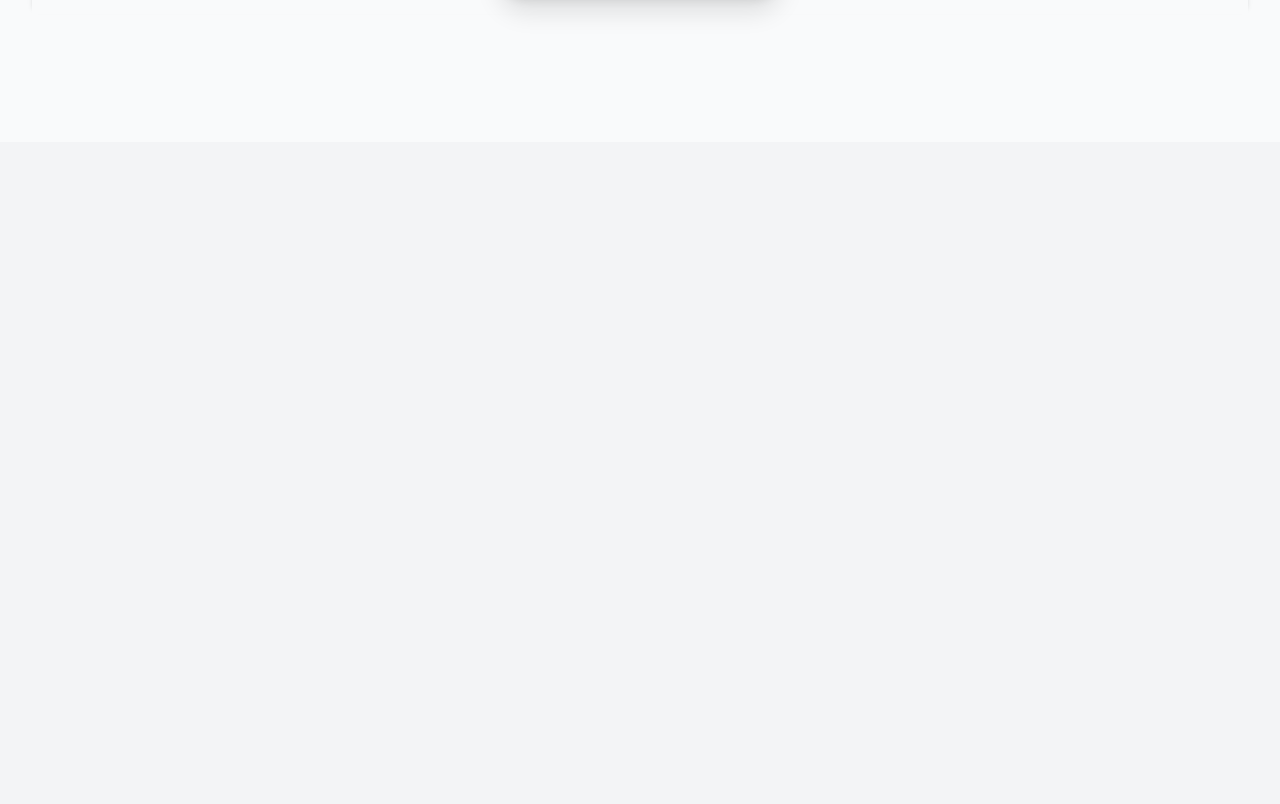
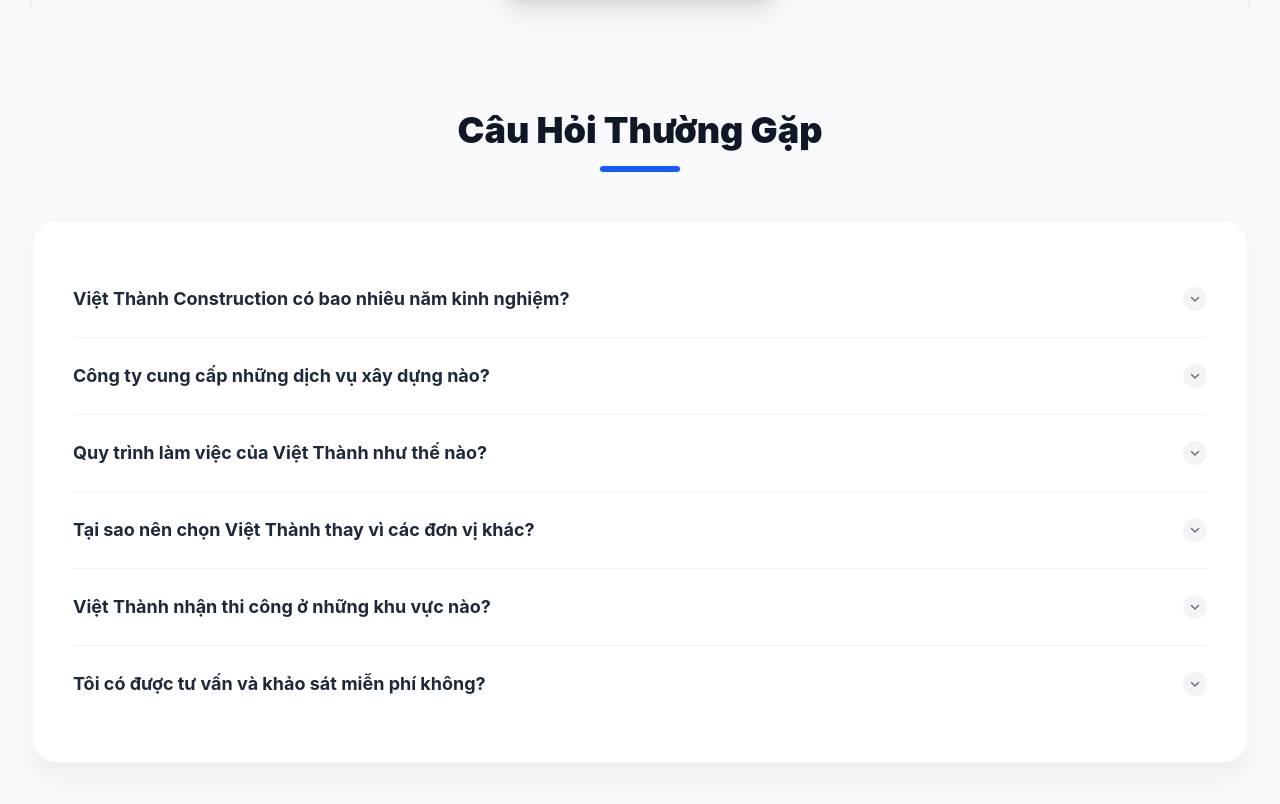
Before and after one commit to 47kiemtien-pixel/vithacons-quote, a React (Vite) app in the folder frontend/: page / in a window 1280 px wide. Shown: the part 953-1757 px from the top of the page. Before the commit the page ends 1095 px from the top, so only its background shows below. Built offline with nearby package versions, Linux system fonts and the light colour scheme; no server answers.

Commit message:
UI: Add comprehensive FAQ section based on company knowledge base

```diff
--- a/frontend/src/App.jsx
+++ b/frontend/src/App.jsx
@@ -1,6 +1,7 @@
 import { useState, useEffect, useRef } from 'react';
 import PackageCard from './components/PackageCard';
 import QuoteResult from './components/QuoteResult';
+import FAQ from './components/FAQ';
 import './index.css';
 
 function App() {
@@ -223,6 +224,8 @@ function App() {
             <QuoteResult result={quoteResult} />
           </div>
         )}
+
+        <FAQ />
       </main>
 
       {/* Sticky Mobile Contact Bar */}
--- /dev/null
+++ b/frontend/src/components/FAQ.jsx
@@ -0,0 +1,75 @@
+import React, { useState } from 'react';
+
+const FAQItem = ({ question, answer }) => {
+    const [isOpen, setIsOpen] = useState(false);
+
+    return (
+        <div className="border-b border-gray-100 last:border-0">
+            <button
+                onClick={() => setIsOpen(!isOpen)}
+                className="w-full py-5 sm:py-6 flex items-center justify-between text-left focus:outline-none group transition-all"
+            >
+                <span className={`text-base sm:text-lg font-bold pr-4 transition-colors ${isOpen ? 'text-blue-600' : 'text-gray-800 group-hover:text-blue-500'}`}>
+                    {question}
+                </span>
+                <span className={`flex-shrink-0 w-6 h-6 rounded-full flex items-center justify-center transition-all ${isOpen ? 'bg-blue-600 text-white rotate-180' : 'bg-gray-100 text-gray-500'}`}>
+                    <svg className="w-3 h-3" fill="none" stroke="currentColor" viewBox="0 0 24 24">
+                        <path strokeLinecap="round" strokeLinejoin="round" strokeWidth="3" d="M19 9l-7 7-7-7" />
+                    </svg>
+                </span>
+            </button>
+            <div className={`overflow-hidden transition-all duration-300 ease-in-out ${isOpen ? 'max-h-[500px] pb-6 opacity-100' : 'max-h-0 opacity-0'}`}>
+                <div className="text-gray-600 text-sm sm:text-base leading-relaxed bg-blue-50/50 p-4 rounded-xl border border-blue-100/50 whitespace-pre-line">
+                    {answer}
+                </div>
+            </div>
+        </div>
+    );
+};
+
+const FAQ = () => {
+    const faqData = [
+        {
+            question: "Việt Thành Construction có bao nhiêu năm kinh nghiệm?",
+            answer: "Chúng tôi tự hào có trên 10 năm kinh nghiệm chuyên sâu trong lĩnh vực thi công kết cấu thép và xây dựng dân dụng. Công ty được cấp phép ĐKKD từ năm 2017, đảm bảo uy tín và tính pháp lý cao cho mọi công trình."
+        },
+        {
+            question: "Công ty cung cấp những dịch vụ xây dựng nào?",
+            answer: "Việt Thành chuyên cung cấp các giải pháp toàn diện bao gồm:\n- Nhà Thép Tiền Chế (Kho xưởng, showroom, nhà hàng...)\n- Xây Dựng Dân Dụng (Thiết kế & thi công nhà phố, biệt thự)\n- Thiết Kế & Lắp Đặt Thang Máy hiện đại\n- Bảo Dưỡng Cầu Trục định kỳ."
+        },
+        {
+            question: "Quy trình làm việc của Việt Thành như thế nào?",
+            answer: "Chúng tôi áp dụng quy trình 6 bước chuyên nghiệp:\n1. Tiếp nhận nhu cầu.\n2. Khảo sát & tư vấn miễn phí.\n3. Báo giá chi tiết, minh bạch.\n4. Ký kết hợp đồng.\n5. Thi công chuyên nghiệp (giám sát 24/24).\n6. Nghiệm thu & bảo hành dài hạn."
+        },
+        {
+            question: "Tại sao nên chọn Việt Thành thay vì các đơn vị khác?",
+            answer: "Khách hàng tin chọn Việt Thành vì:\n- Khảo sát tận nơi hoàn toàn miễn phí.\n- Giám sát thi công trực tiếp 24/24 đảm bảo đúng tiến độ.\n- Cam kết tuyệt đối không phát sinh chi phí ngoài hợp đồng.\n- Đội ngũ kỹ sư giàu kinh nghiệm, tận tâm."
+        },
+        {
+            question: "Việt Thành nhận thi công ở những khu vực nào?",
+            answer: "Chúng tôi nhận mọi dự án tại:\n- Đắk Lắk (TP. Buôn Ma Thuột và tất cả các huyện).\n- Gia Lai, Lâm Đồng.\n- Khu vực Miền Nam: TP. Hồ Chí Minh, Bình Dương, Đồng Nai.\nĐối với các tỉnh xa, chúng tôi ưu tiên các dự án quy mô lớn như nhà xưởng, showroom để đảm bảo hiệu quả vận hành tối ưu cho khách hàng."
+        },
+        {
+            question: "Tôi có được tư vấn và khảo sát miễn phí không?",
+            answer: "Chắc chắn rồi! Ngay khi tiếp nhận thông tin, Việt Thành sẽ cử kỹ sư đến khảo sát thực tế và tư vấn giải pháp tối ưu nhất cho bạn mà không thu bất kỳ khoản phí nào."
+        }
+    ];
+
+    return (
+        <section className="mt-16 sm:mt-24 mb-16 animate-fade-in-up">
+            <div className="text-center mb-10 sm:mb-12">
+                <h2 className="text-2xl sm:text-4xl font-black text-gray-900 mb-4">Câu Hỏi Thường Gặp</h2>
+                <div className="h-1.5 w-20 bg-blue-600 mx-auto rounded-full"></div>
+            </div>
+            <div className="bg-white rounded-3xl shadow-xl shadow-gray-200/50 border border-gray-100 p-6 sm:p-10">
+                <div className="divide-y divide-gray-100">
+                    {faqData.map((item, index) => (
+                        <FAQItem key={index} question={item.question} answer={item.answer} />
+                    ))}
+                </div>
+            </div>
+        </section>
+    );
+};
+
+export default FAQ;
```
